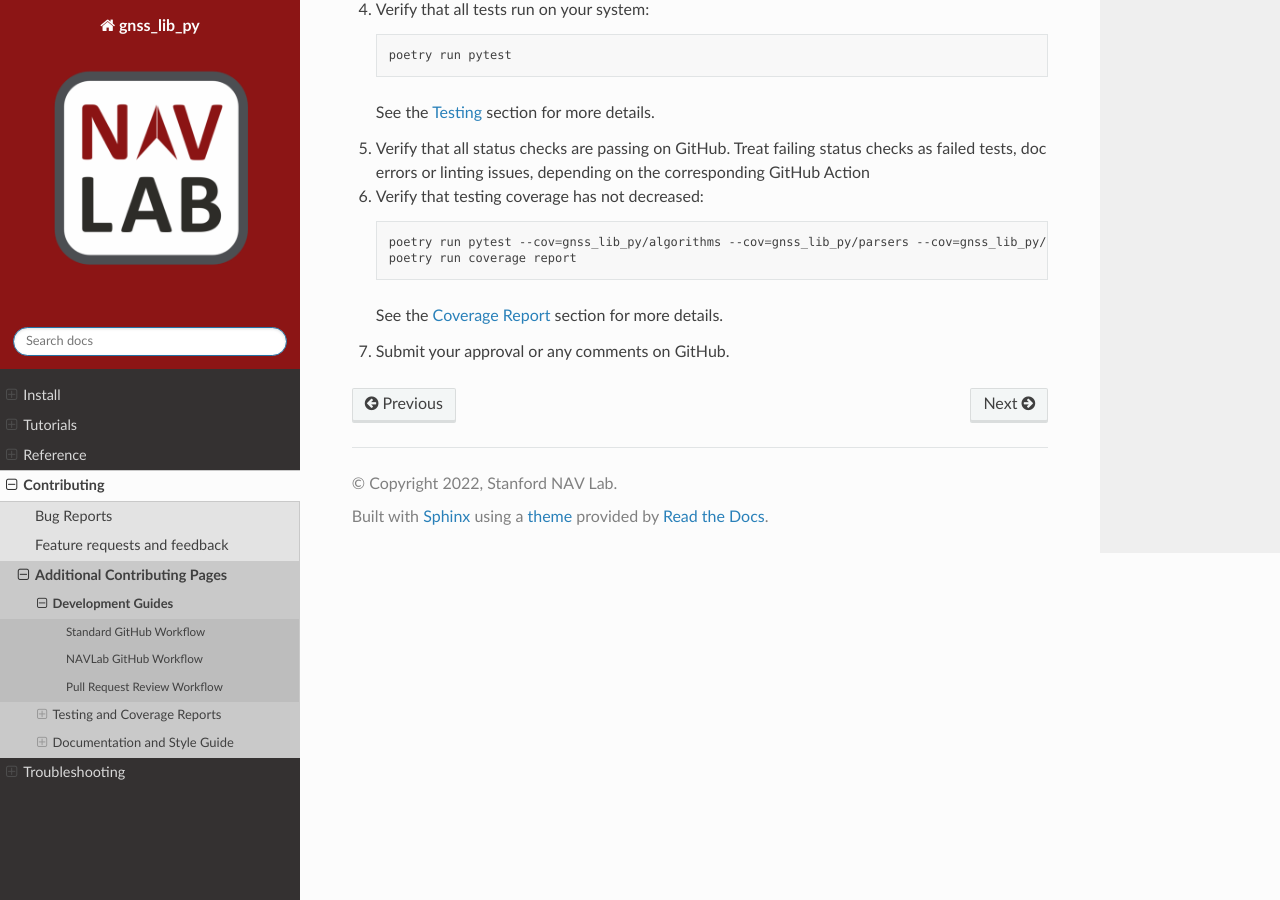
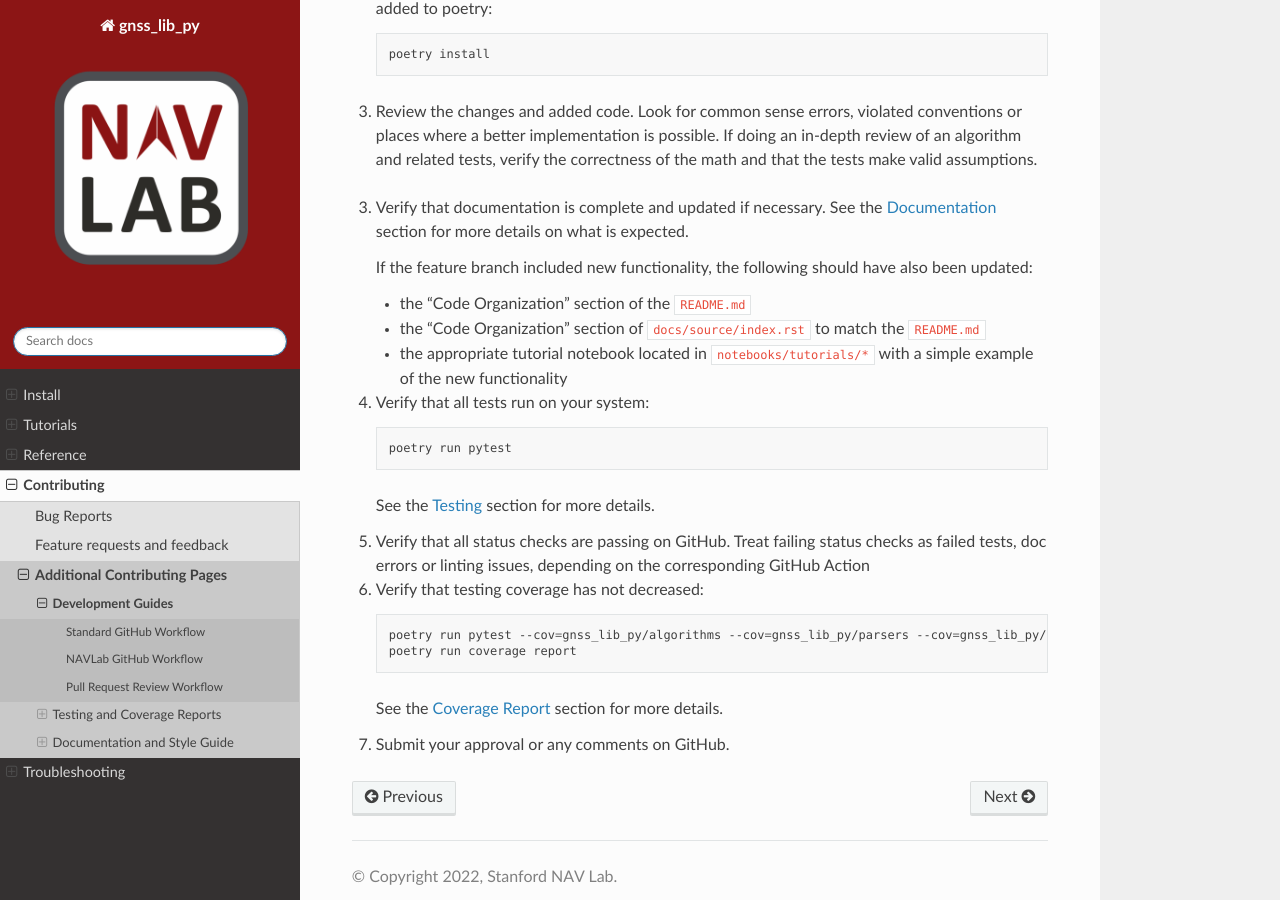
Before and after one commit to Stanford-NavLab/gnss_lib_py, a Sphinx documentation site: the page built from docs/source/contributing/development.rst, in a window 1280 px wide and 900 px high, scrolled down 2737 px. Built offline with Sphinx 7.4.7 and the Read the Docs theme 2.0.0, drawn with Linux system fonts in a browser that asks for light colours; pages that are not in the unit, such as notebooks, are missing from menus; some of the changed text lies outside the part shown.

Commit message:
add comments on additional documentation needed for new functionality

```diff
--- a/docs/source/contributing/development.rst
+++ b/docs/source/contributing/development.rst
@@ -32,6 +32,14 @@
 
 5. Make changes locally and document them appropriately. See the
    :ref:`Documentation<documentation>` section for more details.
+
+   If the feature branch includes new functionality, you must also:
+
+   * update the "Code Organization" section of the :code:`README.md`
+   * update the "Code Organization" section of
+     :code:`docs/source/index.rst` to match the :code:`README.md`
+   * add a section in the appropriate tutorial notebook located in
+     :code:`notebooks/tutorials/*`
 
 6. Add tests for the newly added code and ensure the new code is covered.
    See the :ref:`Testing<testing>` section for more details.
@@ -86,6 +94,14 @@
 
 4. Make changes locally and document them appropriately. See the
    :ref:`Documentation<documentation>` section for more details.
+
+   If the feature branch includes new functionality, you must also:
+
+   * update the "Code Organization" section of the :code:`README.md`
+   * update the "Code Organization" section of
+     :code:`docs/source/index.rst` to match the :code:`README.md`
+   * add a section in the appropriate tutorial notebook located in
+     :code:`notebooks/tutorials/*`
 
 5. Add your name to the `contributors list <https://github.com/Stanford-NavLab/gnss_lib_py/blob/main/CONTRIBUTORS.sh>`__.
 
@@ -156,6 +172,16 @@
    the :ref:`Documentation<documentation>` section for more details on
    what is expected.
 
+   If the feature branch included new functionality, the following
+   should have also been updated:
+
+   * the "Code Organization" section of the :code:`README.md`
+   * the "Code Organization" section of
+     :code:`docs/source/index.rst` to match the :code:`README.md`
+   * the appropriate tutorial notebook located in
+     :code:`notebooks/tutorials/*` with a simple example of the new
+     functionality
+
 4. Verify that all tests run on your system:
 
    .. code-block:: bash
```
